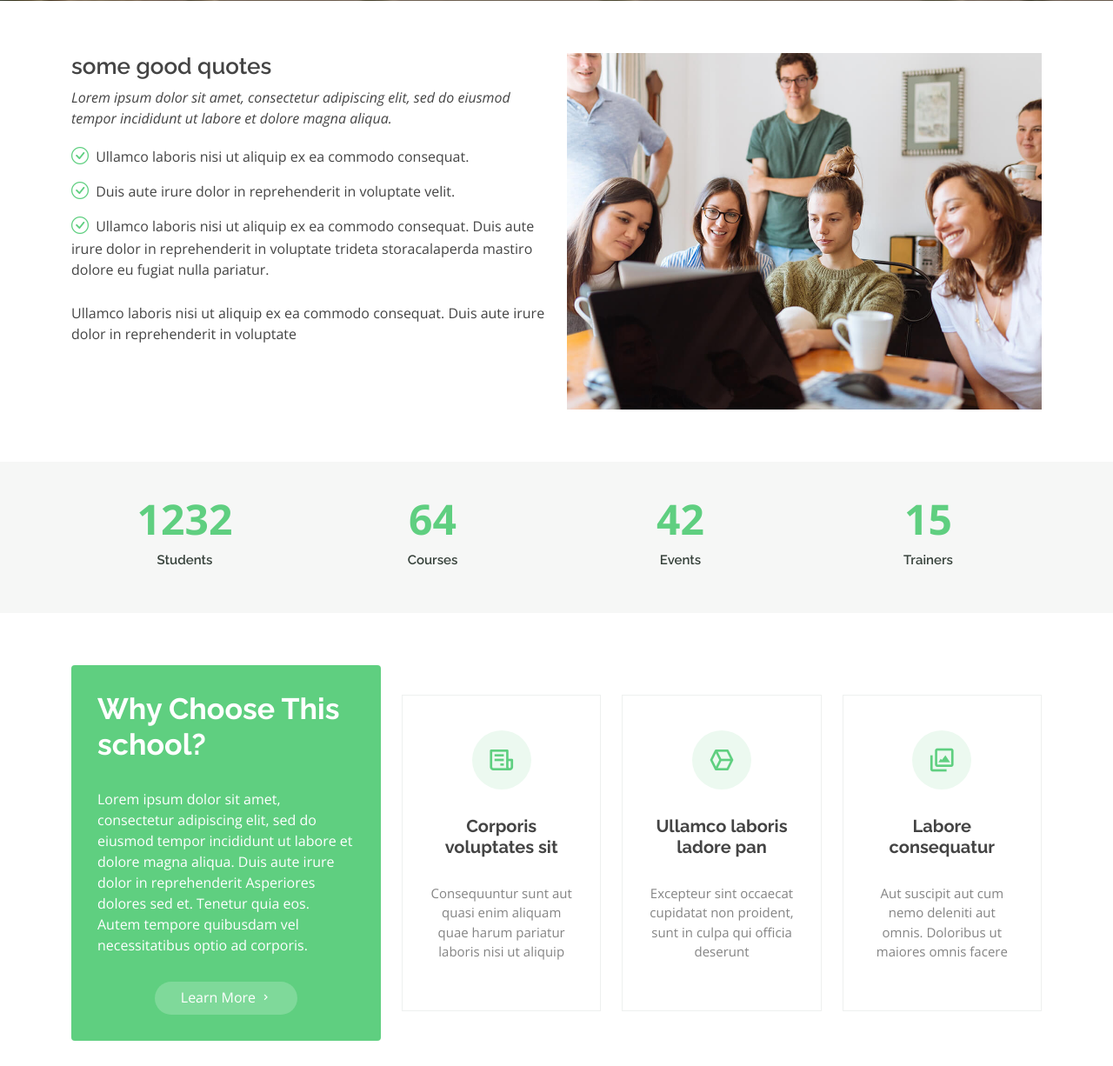
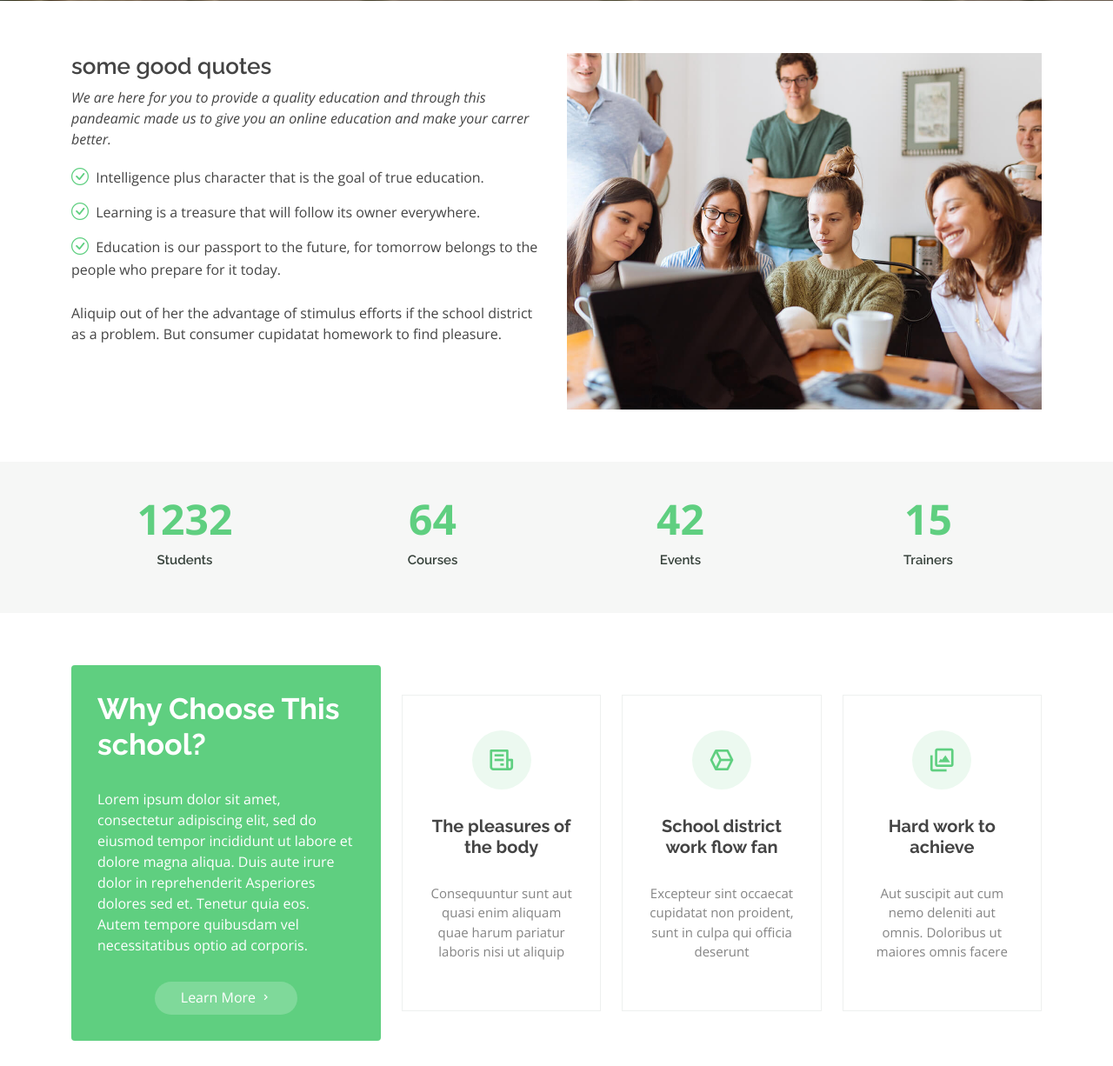
Before and after one commit to Teknath-jha/DigitalIndia, a Django app: page / in a window 1280 px wide. Shown: the part 639-1865 px from the top of the page at 87% size. Run offline with Django 3.2, Linux system fonts and the light colour scheme; some libraries are stand-ins or nearby versions.

Commit message:
home page text change

```diff
--- a/school/student/models.py
+++ b/school/student/models.py
@@ -16,3 +16,4 @@ class Student(models.Model):
     s_address = models.CharField(max_length=500)
     s_gender  = models.CharField( max_length=20)
     s_email   = models.EmailField(max_length=254,default="")
+    s_password  = models.CharField( default="admin" , max_length=50)
--- a/school/templates/index.html
+++ b/school/templates/index.html
@@ -29,20 +29,18 @@
         <div class="col-lg-6 pt-4 pt-lg-0 order-2 order-lg-1 content">
           <h3>some good quotes</h3>
           <p class="fst-italic">
-              Lorem ipsum dolor sit amet, consectetur adipiscing elit, sed do eiusmod tempor incididunt ut labore et
-              dolore
-              magna aliqua.
+            We are here for you to provide a quality education and through this pandeamic made us to give you an online
+            education and make your carrer better.
           </p>
           <ul>
-              <li><i class="bi bi-check-circle"></i> Ullamco laboris nisi ut aliquip ex ea commodo consequat.</li>
-              <li><i class="bi bi-check-circle"></i> Duis aute irure dolor in reprehenderit in voluptate velit.</li>
-              <li><i class="bi bi-check-circle"></i> Ullamco laboris nisi ut aliquip ex ea commodo consequat. Duis aute
-                irure dolor in reprehenderit in voluptate trideta storacalaperda mastiro dolore eu fugiat nulla
-                pariatur.</li>
+            <li><i class="bi bi-check-circle"></i> Intelligence plus character that is the goal of true education.</li>
+            <li><i class="bi bi-check-circle"></i> Learning is a treasure that will follow its owner everywhere.</li>
+            <li><i class="bi bi-check-circle"></i> Education is our passport to the future, for tomorrow belongs to the
+              people who prepare for it today.</li>
           </ul>
           <p>
-              Ullamco laboris nisi ut aliquip ex ea commodo consequat. Duis aute irure dolor in reprehenderit in
-              voluptate
+            Aliquip out of her the advantage of stimulus efforts if the school district as a problem. But consumer
+            cupidatat homework to find pleasure.
           </p>
 
         </div>
@@ -111,21 +109,21 @@
               <div class="col-xl-4 d-flex align-items-stretch">
                 <div class="icon-box mt-4 mt-xl-0">
                   <i class="bx bx-receipt"></i>
-                    <h4>Corporis voluptates sit</h4>
+                  <h4>The pleasures of the body</h4>
                   <p>Consequuntur sunt aut quasi enim aliquam quae harum pariatur laboris nisi ut aliquip</p>
                 </div>
               </div>
               <div class="col-xl-4 d-flex align-items-stretch">
                 <div class="icon-box mt-4 mt-xl-0">
                   <i class="bx bx-cube-alt"></i>
-                    <h4>Ullamco laboris ladore pan</h4>
+                  <h4>School district work flow fan</h4>
                   <p>Excepteur sint occaecat cupidatat non proident, sunt in culpa qui officia deserunt</p>
                 </div>
               </div>
               <div class="col-xl-4 d-flex align-items-stretch">
                 <div class="icon-box mt-4 mt-xl-0">
                   <i class="bx bx-images"></i>
-                    <h4>Labore consequatur</h4>
+                  <h4>Hard work to achieve</h4>
                   <p>Aut suscipit aut cum nemo deleniti aut omnis. Doloribus ut maiores omnis facere</p>
                 </div>
               </div>
@@ -240,7 +238,8 @@
               </div>
 
               <h3><a href="#">Website Design</a></h3>
-                <p>Et architecto provident deleniti facere repellat nobis iste. Id facere quia quae dolores dolorem tempore.</p>
+              <p>Et architecto provident deleniti facere repellat nobis iste. Id facere quia quae dolores dolorem
+                tempore.</p>
               <div class="trainer d-flex justify-content-between align-items-center">
                 <div class="trainer-profile d-flex align-items-center">
                   <img src="{%static 'img/trainers/trainer-1.jpg'%}" class="img-fluid" alt="">
@@ -266,7 +265,8 @@
               </div>
 
               <h3><a href="#">Search Engine Optimization</a></h3>
-                <p>Et architecto provident deleniti facere repellat nobis iste. Id facere quia quae dolores dolorem tempore.</p>
+              <p>Et architecto provident deleniti facere repellat nobis iste. Id facere quia quae dolores dolorem
+                tempore.</p>
               <div class="trainer d-flex justify-content-between align-items-center">
                 <div class="trainer-profile d-flex align-items-center">
                   <img src="{%static 'img/trainers/trainer-2.jpg'%}" class="img-fluid" alt="">
@@ -292,7 +292,8 @@
               </div>
 
               <h3><a href="#">Copywriting</a></h3>
-                <p>Et architecto provident deleniti facere repellat nobis iste. Id facere quia quae dolores dolorem tempore.</p>
+              <p>Et architecto provident deleniti facere repellat nobis iste. Id facere quia quae dolores dolorem
+                tempore.</p>
               <div class="trainer d-flex justify-content-between align-items-center">
                 <div class="trainer-profile d-flex align-items-center">
                   <img src="{%static 'img/trainers/trainer-3.jpg'%}" class="img-fluid" alt="">
```
Also changed, not shown: school/student/migrations/0003_student_s_password.py (added). Lines whose indentation alone changed are shown as unchanged.
